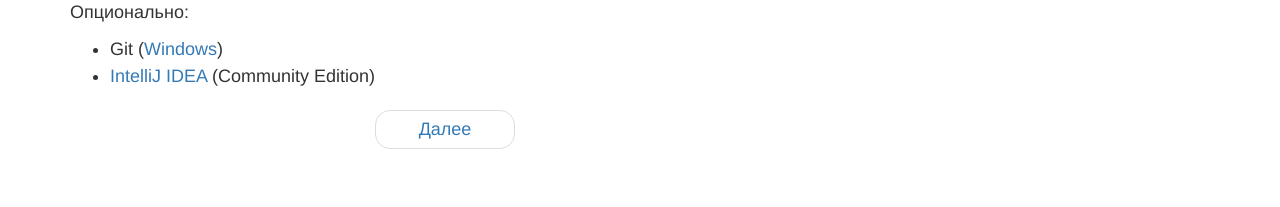
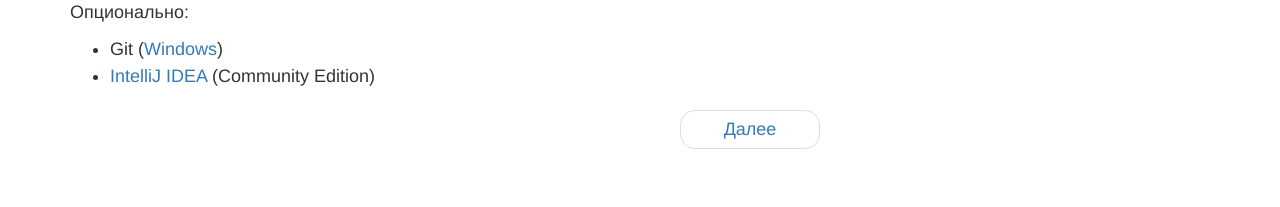
Before and after one commit to groz/groz.github.io, a Jekyll site: the page built from _posts/scala/intro/2015-06-10-setup.md, in a window 1280 px wide. Shown: the part 1093-1300 px from the top of the page. Built offline with Jekyll 4.4.1, drawn with Linux system fonts in a browser that asks for light colours; nearby versions of some CDN libraries; comment, search, counter and statistics services are not loaded.

Commit message:
Align pager buttons

```diff
--- a/_layouts/default-scala-intro.html
+++ b/_layouts/default-scala-intro.html
@@ -48,10 +48,14 @@
             <nav>
               <ul class="pager">
                 {% if page.previous %}
-                <li><a href="{{page.previous.url}}">Назад</a></li>
+                <li class="previous">
+                  <a href="{{page.previous.url}}">Назад</a>
+                </li>
                 {% endif %}
                 {% if page.next %}
-                <li><a href="{{page.next.url}}">Далее</a></li>
+                <li class="next">
+                  <a href="{{page.next.url}}">Далее</a>
+                </li>
                 {% endif %}
               </ul>
             </nav>
```
